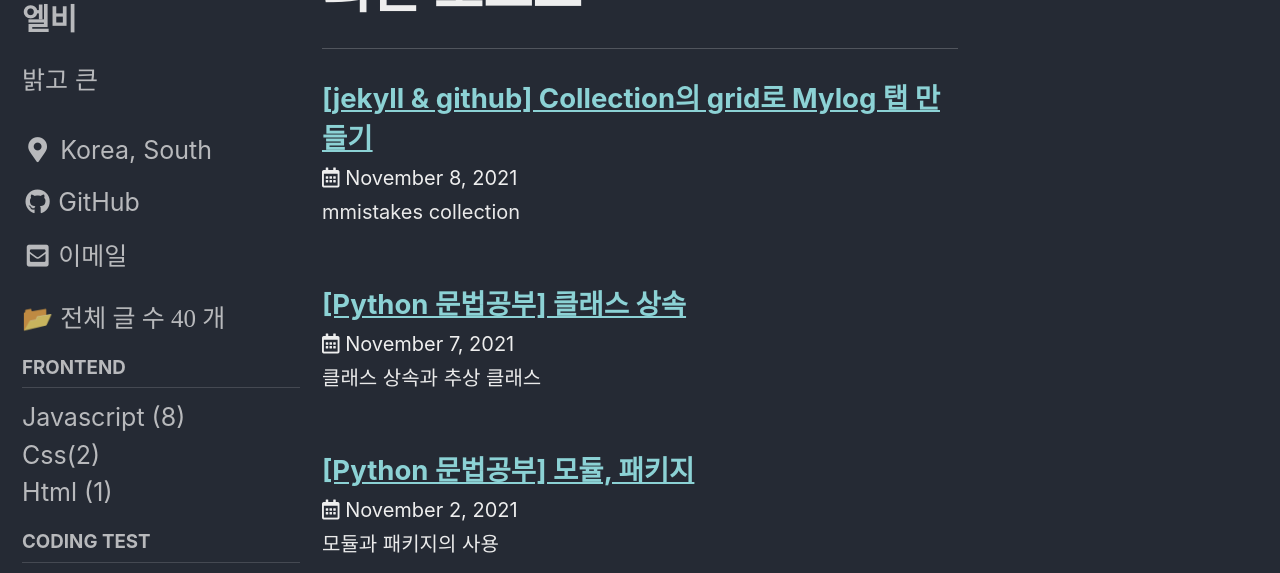
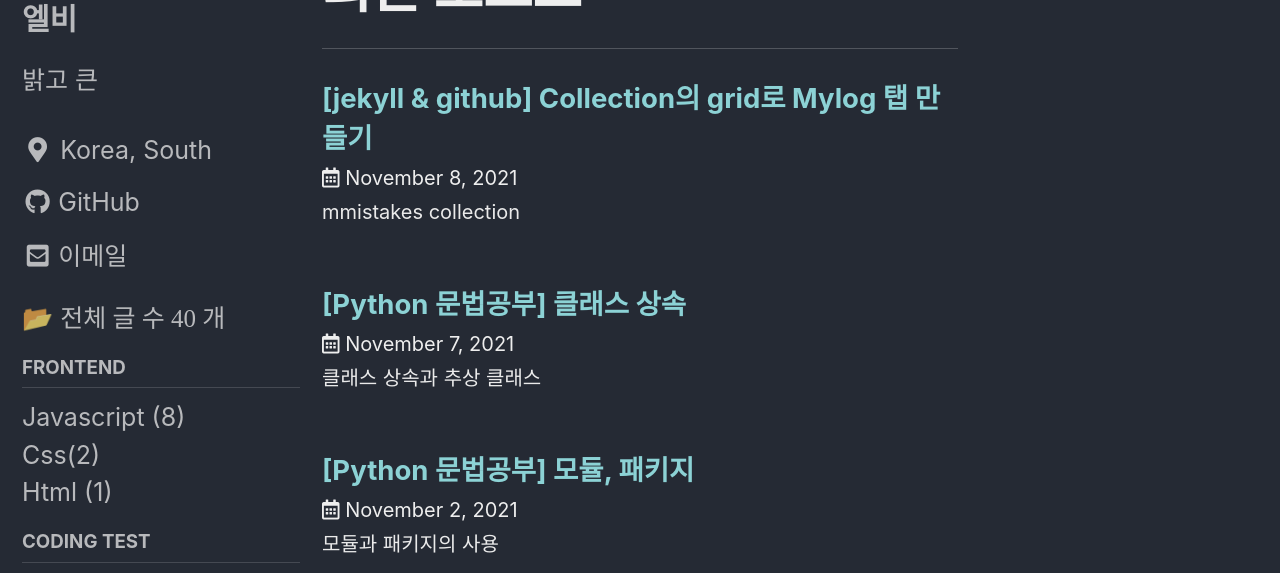
Before and after one commit to koreanddinghwan/koreanddinghwan.github.io, a Jekyll site: the page built from index.html, in a window 1280 px wide and 900 px high. Shown: the part 256-829 px from the top of the window. Built offline with Jekyll 4.4.1, drawn with Linux system fonts in a browser that asks for light colours; cached includes are drawn as plain includes; some web fonts are replaced; the list of posts is cut into pages by our own code.

Commit message:
Update _base.scss

```diff
--- a/_sass/minimal-mistakes/_base.scss
+++ b/_sass/minimal-mistakes/_base.scss
@@ -126,8 +126,9 @@ blockquote {
 /* links */
 
 a {
+  text-decoration: none;
   &:focus {
-    text-decoration: none;
+
     @extend %tab-focus;
   }
 
```
